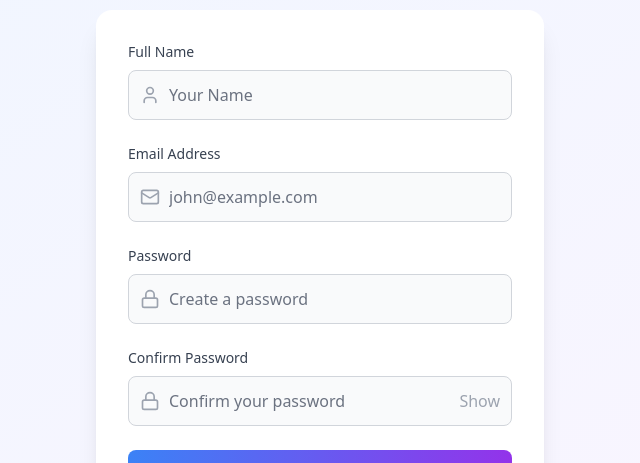
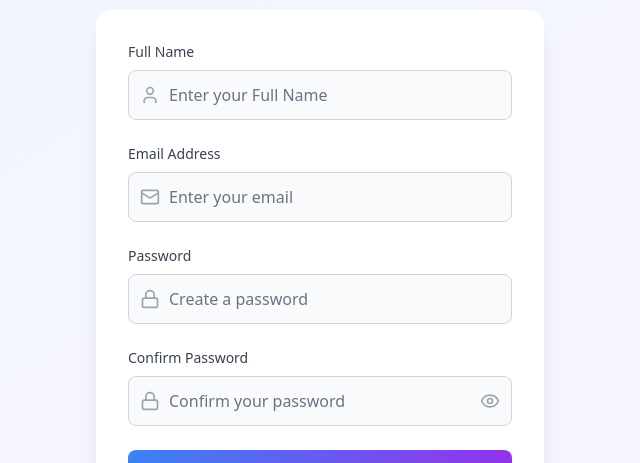
Before and after one commit to pranaviii04/AI-Prompt-Navigator, a React (Vite) app in the folder Ai-Prompt-Navigator/: page /register in a window 1280 px wide. Shown: the part 196-659 px from the top of the page, without its empty margins (320-960 px from the left). Built offline with nearby package versions, Linux system fonts and the light colour scheme.

Commit message:
minor editing

```diff
--- a/Ai-Prompt-Navigator/src/pages/LoginPage.jsx
+++ b/Ai-Prompt-Navigator/src/pages/LoginPage.jsx
@@ -83,7 +83,7 @@ const LoginPage = () => {
                   onChange={handleChange}
                   required
                   className="w-full pl-10 pr-4 py-3 border border-gray-300 dark:border-gray-600 rounded-lg bg-gray-50 dark:bg-gray-700 text-gray-900 dark:text-white placeholder-gray-500 dark:placeholder-gray-400 focus:outline-none focus:ring-2 focus:ring-blue-500 focus:border-transparent transition-all duration-200"
-                  placeholder="john@example.com"
+                  placeholder="Enter your email"
                 />
               </div>
             </div>
@@ -100,7 +100,7 @@ const LoginPage = () => {
                   name="password"
                   value={formData.password}
                   onChange={handleChange}
-                  minLength={6}
+                  minLength={8}
                   required
                   className="w-full pl-10 pr-12 py-3 border border-gray-300 dark:border-gray-600 rounded-lg bg-gray-50 dark:bg-gray-700 text-gray-900 dark:text-white placeholder-gray-500 dark:placeholder-gray-400 focus:outline-none focus:ring-2 focus:ring-blue-500 focus:border-transparent transition-all duration-200"
                   placeholder="Enter your password"
--- a/Ai-Prompt-Navigator/src/pages/RegisterPage.jsx
+++ b/Ai-Prompt-Navigator/src/pages/RegisterPage.jsx
@@ -1,6 +1,6 @@
 import { useState } from "react";
 import { Link, useNavigate } from "react-router-dom";
-import { Mail, Lock, User } from "lucide-react";
+import { Eye, EyeOff, Mail, Lock, User } from "lucide-react";
 import { useAuth } from "../contexts/AuthContext";
 
 const RegisterPage = () => {
@@ -100,7 +100,7 @@ const RegisterPage = () => {
                   onChange={handleChange}
                   required
                   className="w-full pl-10 pr-4 py-3 border border-gray-300 dark:border-gray-600 rounded-lg bg-gray-50 dark:bg-gray-700 text-gray-900 dark:text-white placeholder-gray-500 dark:placeholder-gray-400 focus:outline-none focus:ring-2 focus:ring-blue-500 focus:border-transparent transition-all duration-200"
-                  placeholder="Your Name"
+                  placeholder="Enter your Full Name"
                 />
               </div>
             </div>
@@ -116,7 +116,7 @@ const RegisterPage = () => {
                   onChange={handleChange}
                   required
                   className="w-full pl-10 pr-4 py-3 border border-gray-300 dark:border-gray-600 rounded-lg bg-gray-50 dark:bg-gray-700 text-gray-900 dark:text-white placeholder-gray-500 dark:placeholder-gray-400 focus:outline-none focus:ring-2 focus:ring-blue-500 focus:border-transparent transition-all duration-200"
-                  placeholder="john@example.com"
+                  placeholder="Enter your email"
                 />
               </div>
             </div>
@@ -130,6 +130,7 @@ const RegisterPage = () => {
                   name="password"
                   value={formData.password}
                   onChange={handleChange}
+                  minLength={8}
                   required
                   className="w-full pl-10 pr-12 py-3 border border-gray-300 dark:border-gray-600 rounded-lg bg-gray-50 dark:bg-gray-700 text-gray-900 dark:text-white placeholder-gray-500 dark:placeholder-gray-400 focus:outline-none focus:ring-2 focus:ring-blue-500 focus:border-transparent transition-all duration-200"
                   placeholder="Create a password"
@@ -146,6 +147,7 @@ const RegisterPage = () => {
                   name="confirmPassword"
                   value={formData.confirmPassword}
                   onChange={handleChange}
+                  minLength={8}
                   required
                   className="w-full pl-10 pr-12 py-3 border border-gray-300 dark:border-gray-600 rounded-lg bg-gray-50 dark:bg-gray-700 text-gray-900 dark:text-white placeholder-gray-500 dark:placeholder-gray-400 focus:outline-none focus:ring-2 focus:ring-blue-500 focus:border-transparent transition-all duration-200"
                   placeholder="Confirm your password"
@@ -155,7 +157,11 @@ const RegisterPage = () => {
                   onClick={() => setShowPassword(!showPassword)}
                   className="absolute right-3 top-1/2 transform -translate-y-1/2 text-gray-400 hover:text-gray-600 dark:hover:text-gray-300"
                 >
-                  {showPassword ? "Hide" : "Show"}
+                  {showPassword ? (
+                    <EyeOff className="w-5 h-5" />
+                  ) : (
+                    <Eye className="w-5 h-5" />
+                  )}
                 </button>
               </div>
             </div>
```
